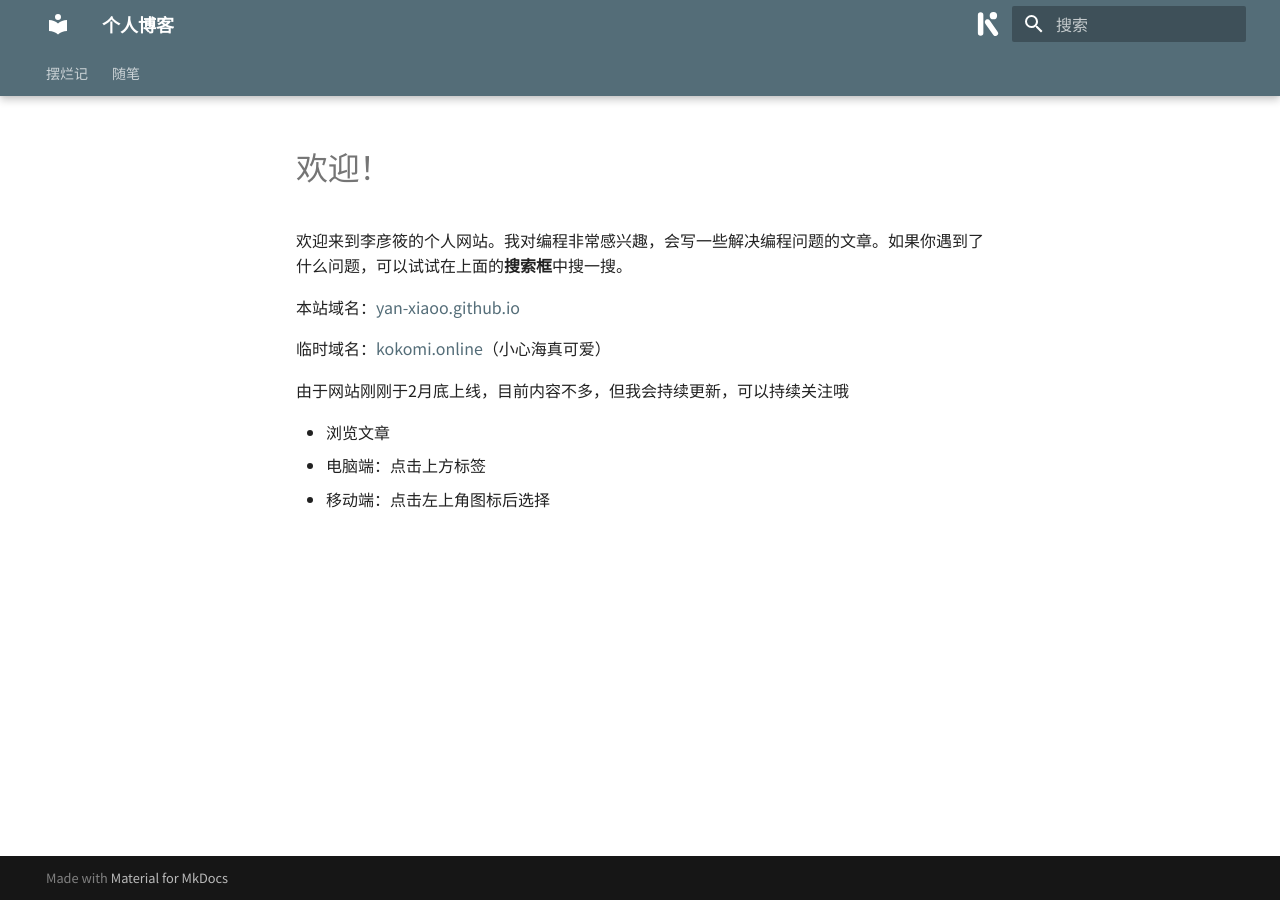
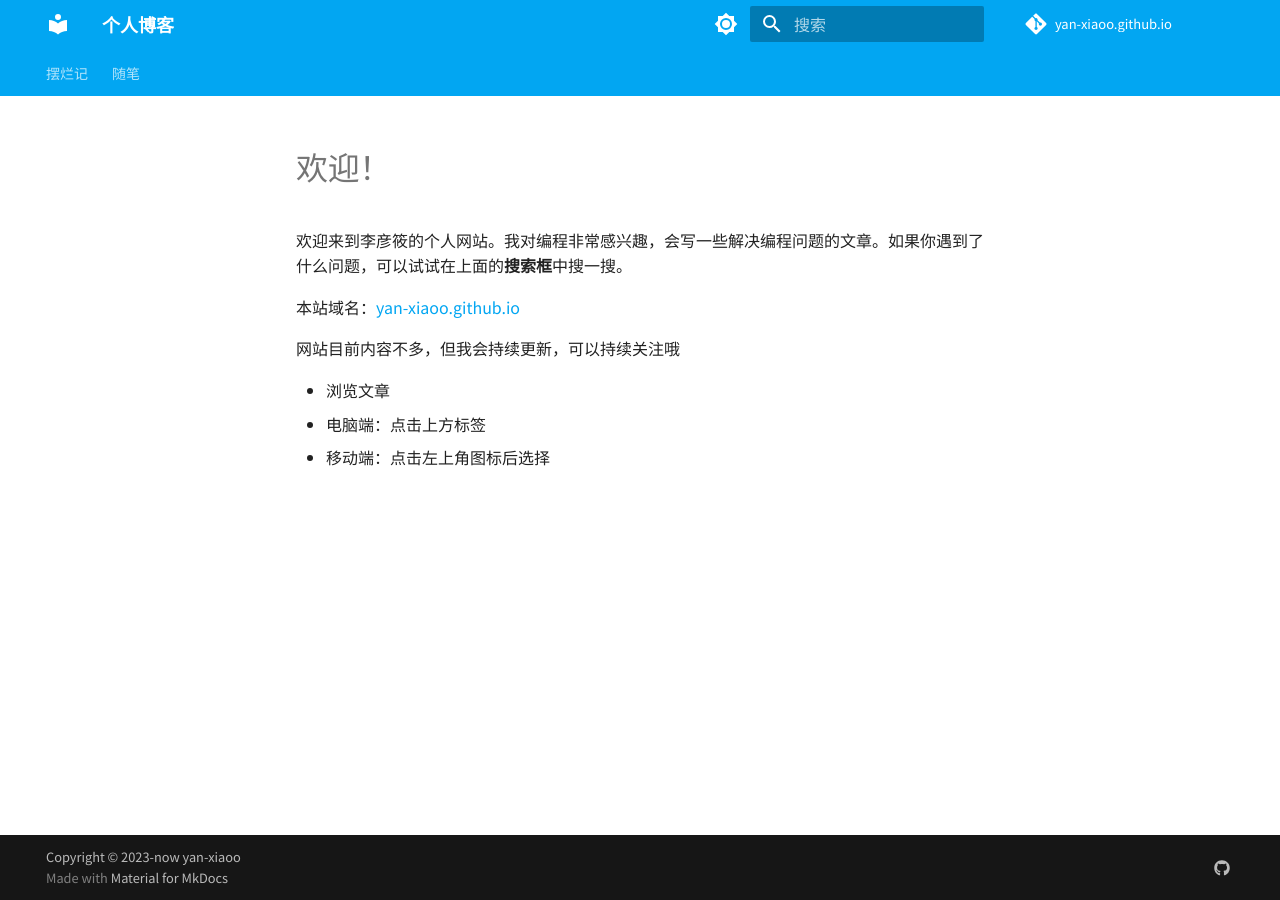
Before and after one commit to yan-xiaoo/yan-xiaoo, an MkDocs documentation site: the page built from docs/index.md, in a window 1280 px wide. Built offline with MkDocs 1.6.1 and Material for MkDocs 9.7.7, drawn with Linux system fonts in a browser that asks for light colours; comment, search, counter and statistics services are not loaded.

Commit message:
Change the style of website

```diff
--- a/docs/index.md
+++ b/docs/index.md
@@ -4,9 +4,7 @@
 
 本站域名：[yan-xiaoo.github.io](https://yan-xiaoo.github.io)
 
-临时域名：[kokomi.online](https://www.kokomi.online)（小心海真可爱）
-
-由于网站刚刚于2月底上线，目前内容不多，但我会持续更新，可以持续关注哦
+网站目前内容不多，但我会持续更新，可以持续关注哦
 
 
 
--- a/docs/stylesheets/extra.css
+++ /dev/null
@@ -1,15 +0,0 @@
-[data-md-color-scheme="default"] {
-    --md-primary-fg-color:        #546d78;
-    --md-primary-fg-color--light: #b6b0cc;
-    --md-primary-fg-color--dark:  #4d2e21;
-  }
-[data-md-color-scheme="kokomi"] {
-    --md-primary-fg-color:        #4f58b7;
-    --md-primary-fg-color--light: #9c99d5;
-    --md-primary-fg-color--dark:  #292c53;
-  }
-[data-md-color-scheme="slate"] {
-    --md-primary-fg-color:        #546d78;
-    --md-primary-fg-color--light: #b6b0cc;
-    --md-primary-fg-color--dark:  #4d2e21;
-  }
--- a/mkdocs.yml
+++ b/mkdocs.yml
@@ -1,6 +1,11 @@
 site_name: 个人博客
 site_url: http://yan-xiaoo.github.io
 site_author: 李彦筱
+
+repo_name: yan-xiaoo.github.io
+repo_url: https://github.com/yan-xiaoo/yan-xiaoo.github.io
+
+copyright: Copyright &copy; 2023-now <a href="https://github.com/yan-xiaoo" target="_blank" rel="noopener noreferrer">yan-xiaoo</a>
 
 nav:
   - 摆烂记:
@@ -13,30 +18,32 @@ theme:
     # Palette toggle for light mode
     - media: "(prefers-color-scheme: light)"
       scheme: default
+      primary: light blue
       toggle:
-        icon: simple/kaios
-        name: 特别配色
+        icon: material/brightness-7
+        name: 深色模式
     # Palette toggle for dark mode
     - media: "(prefers-color-scheme: dark)"
       scheme: slate
+      primary: cyan
+      accent: deep purple
       toggle:
         icon: material/brightness-4
         name: 浅色模式
-    - media:
-      scheme: kokomi
-      toggle:
-        icon: material/brightness-7
-        name: 深色模式
+
 
   name: material
   features:
     - search.highlight
     - search.share
     - search.suggest
+    - header.autohide
     - content.code.copy
+    - content.code.annotate
     - navigation.tabs
-    - navigation.tabs.sticky
     - navigation.sections
+    - navigation.tracking
+    - navigation.footer
     - navigation.indexes
     - navigation.top
     - toc.follow
@@ -47,8 +54,10 @@ theme:
 plugins:
   - search:
       lang: en
-extra_css:
-  - stylesheets/extra.css
+extra:
+  social:
+    - icon: fontawesome/brands/github
+      link: https://github.com/yan-xiaoo
 
 markdown_extensions:
   - attr_list
```
Also changed, not shown: 1 other file.
